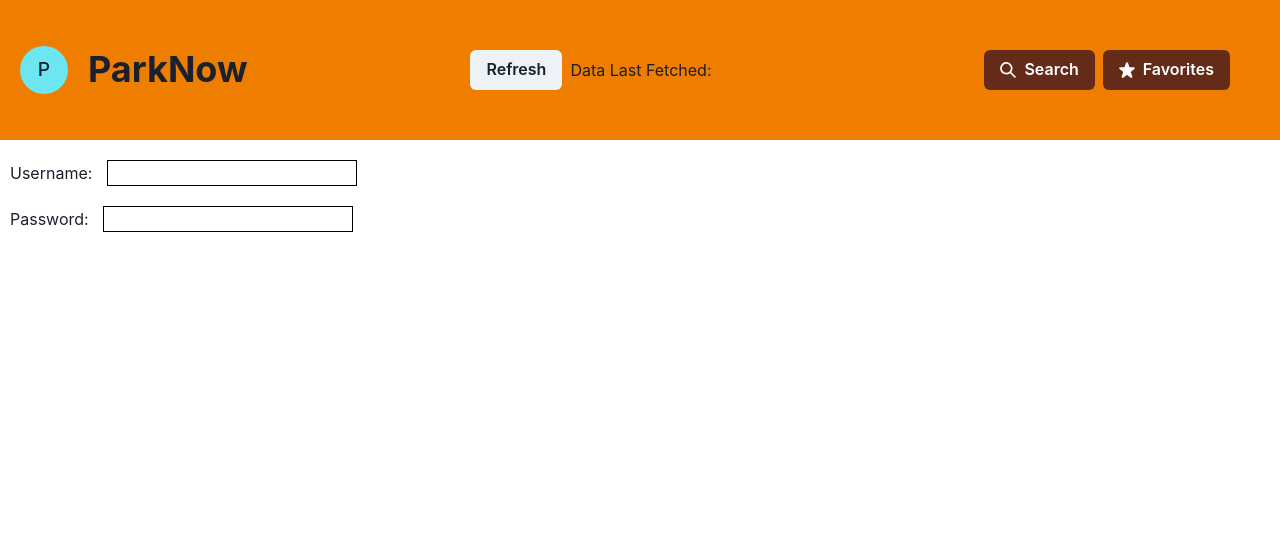
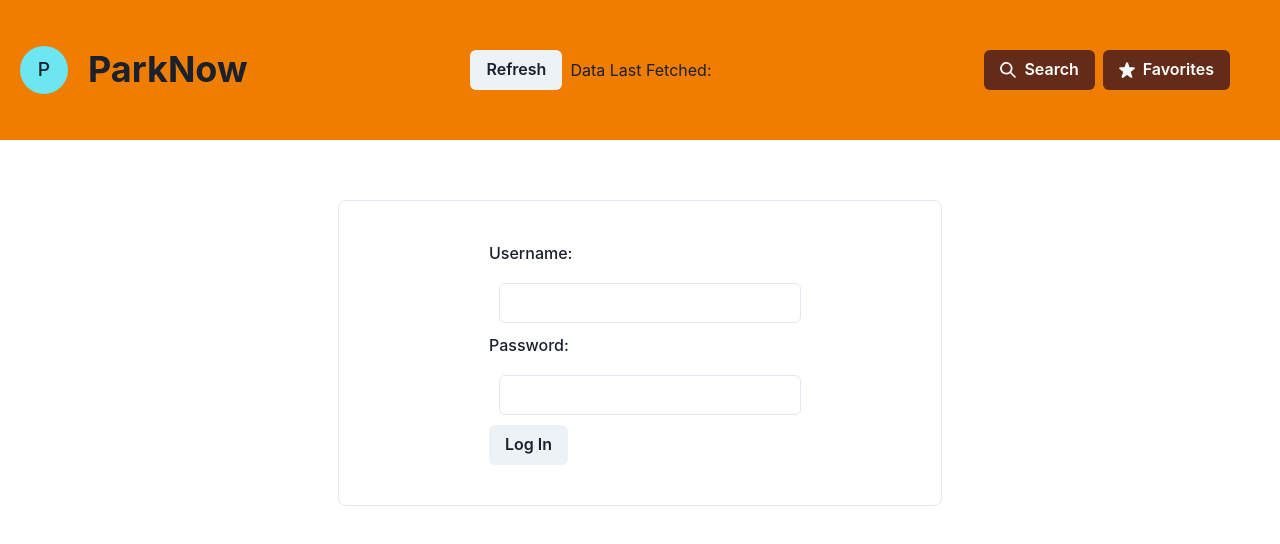
Before and after one commit to kiblykat/ParkNow, a React (Create React App) app in the folder frontend/: page /#/ in a window 1280 px wide. Shown: the top 544 px of the page. Built offline with nearby package versions, Linux system fonts and the light colour scheme.

Commit message:
finished basic loginPage no functionality

```diff
--- a/frontend/src/pages/Login.jsx
+++ b/frontend/src/pages/Login.jsx
@@ -1,28 +1,41 @@
-import { border } from "@chakra-ui/react";
+import { Box, Button, border } from "@chakra-ui/react";
 import React, { useState } from "react";
+import { Input, FormControl, FormLabel } from "@chakra-ui/react";
 
 const Login = () => {
   const [username, setUsername] = useState("");
   const [password, setPassword] = useState("");
 
   return (
-    <div style={{ display: "flex", flexDirection: "column" }}>
-      <div>
-        <label>Username: </label>
-        <input
-          style={{ border: "1px solid black", margin: "10px" }}
+    <div
+      style={{
+        marginTop: "50px",
+        display: "flex",
+        flexDirection: "column",
+        alignItems: "center",
+      }}
+    >
+      <Box maxW="700px" borderWidth="1px" borderRadius="lg" p="40px 150px">
+        <FormControl>
+          <FormLabel>Username: </FormLabel>
+          <Input
+            focusBorderColor="orange.700"
+            style={{ margin: "10px" }}
             onChange={(e) => setUsername(e.target.value)}
             value={username}
           />
-      </div>
-      <div>
-        <label>Password: </label>
-        <input
-          style={{ border: "1px solid black", margin: "10px" }}
+        </FormControl>
+        <FormControl>
+          <FormLabel>Password: </FormLabel>
+          <Input
+            focusBorderColor="orange.700"
+            style={{ margin: "10px" }}
             onChange={(e) => setPassword(e.target.value)}
             value={password}
           />
-      </div>
+        </FormControl>
+        <Button>Log In</Button>
+      </Box>
     </div>
   );
 };
```
Lines whose indentation alone changed are shown as unchanged.
